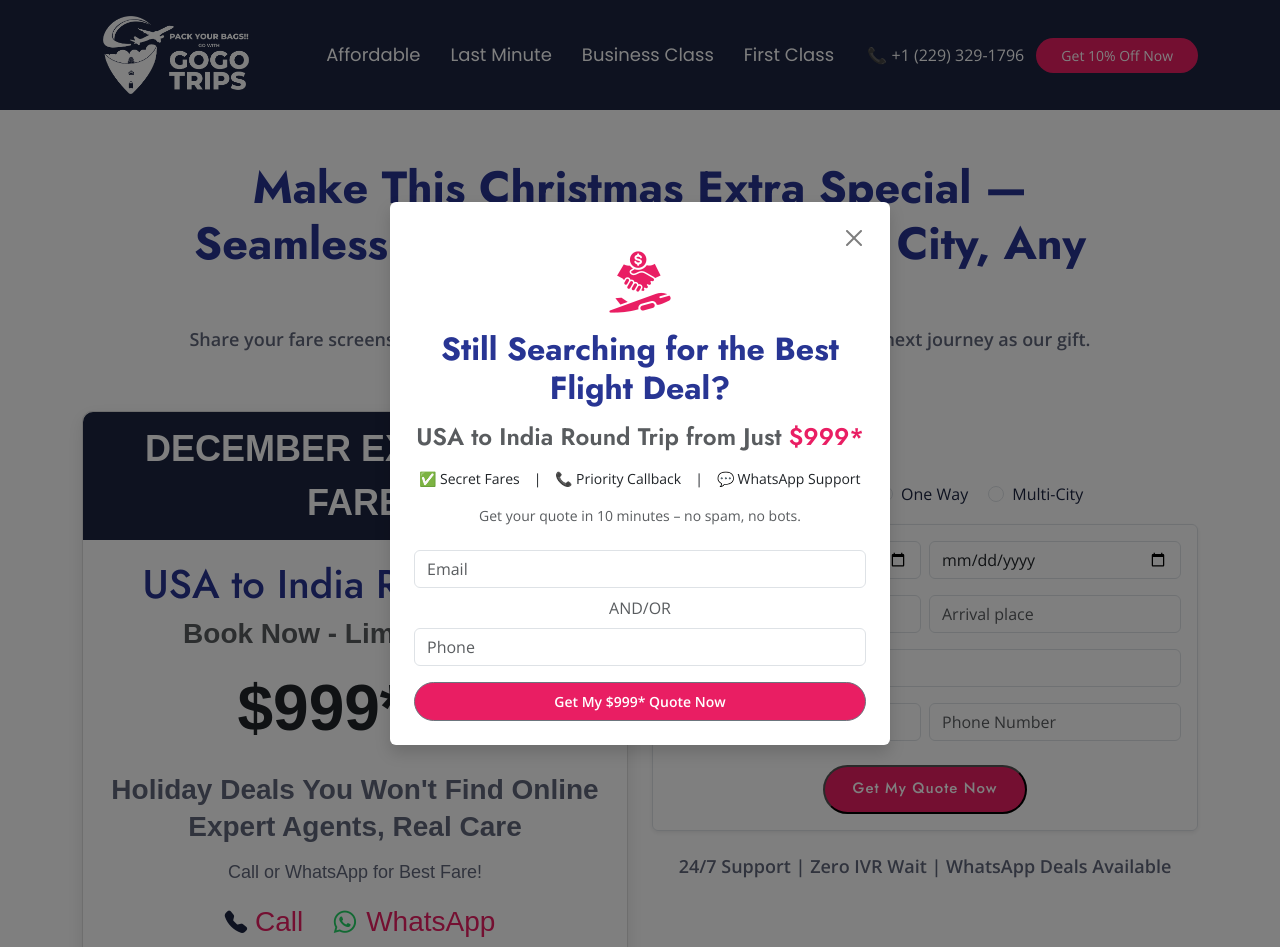
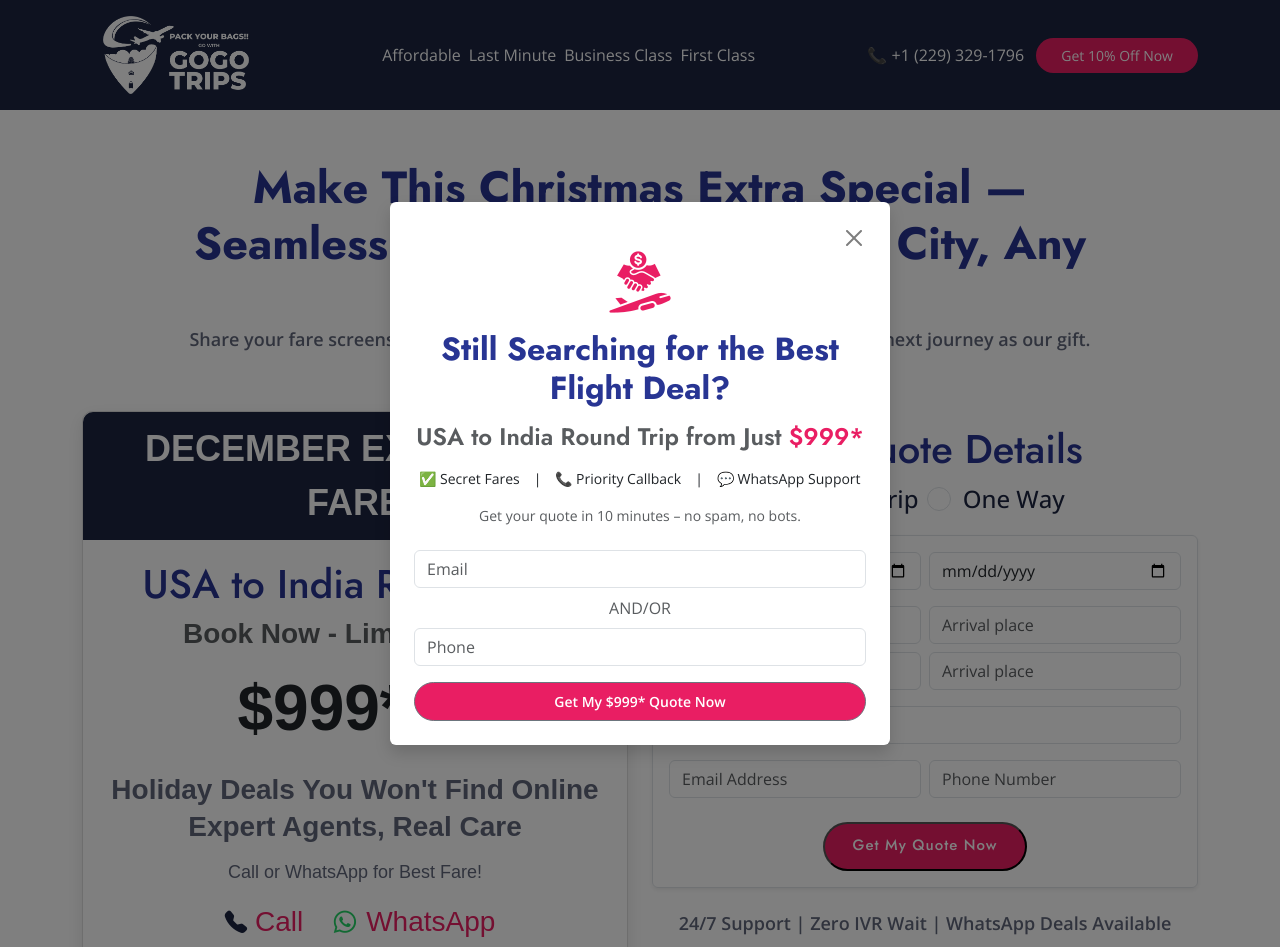
Before and after one commit to konnective/ggtrips, a PHP site: page / in a window 1280 px wide. Run offline with PHP 8.4, Linux system fonts and the light colour scheme; some libraries are stand-ins or nearby versions.

Commit message:
made hanges for ui

```diff
--- a/Go-GoTrip/index.php
+++ b/Go-GoTrip/index.php
@@ -67,7 +67,7 @@ function sendEmail($formData, $type) {
     if ($type === 'quote') {
       $body .= "<p><strong>Type:</strong> " . $type . "</p>";
         $body .= "<p><strong>Email:</strong> " . htmlspecialchars($formData['email']) . "</p>";
-        $body .= "<p><strong>Phone:</strong> " . htmlspecialchars($formData['phone']) . "</p>";
+        $body .= "<p><strong>Phone:</strong> +1" . htmlspecialchars($formData['phone']) . "</p>";
         $altBody .= "Email: " . $formData['email'] . "\nPhone: " . $formData['phone'] . "\n";
     }else if($type === 'subscribe'){
       $body .= "<p><strong>Type:</strong> " . $type . "</p>";
@@ -78,13 +78,13 @@ function sendEmail($formData, $type) {
        $body .= "<p><strong>Type:</strong> " . $type . "</p>";
        $body .= "<p><strong>Country:</strong> " . htmlspecialchars($formData['country']) . "</p>";
        $body .= "<p><strong>Email:</strong> " . htmlspecialchars($formData['email']) . "</p>";
-       $body .= "<p><strong>Phone:</strong> " . htmlspecialchars($formData['phone']) . "</p>";
+        $body .= "<p><strong>Phone:</strong> +1" . htmlspecialchars($formData['phone']) . "</p>";
        $altBody .= "Email: " . $formData['email'] . "\nPhone: " . $formData['phone'] . "\n";
     }else {
         $body .= "<p><strong>Trip Type:</strong> " . htmlspecialchars($type) . "</p>";
         $body .= "<p><strong>Name:</strong> " . htmlspecialchars($formData['full_name']) . "</p>";
         $body .= "<p><strong>Email:</strong> " . htmlspecialchars($formData['email']) . "</p>";
-        $body .= "<p><strong>Phone:</strong> " . htmlspecialchars($formData['phone']) . "</p>";
+        $body .= "<p><strong>Phone:</strong> +1" . htmlspecialchars($formData['phone']) . "</p>";
         $body .= "<p><strong>Departure Date:</strong> " . htmlspecialchars($formData['departure_date']) . "</p>";
         $body .= "<p><strong>Arrival Date:</strong> " . htmlspecialchars($formData['arrival_date']) . "</p>";
         $body .= "<p><strong>Departure Place:</strong> " . htmlspecialchars($formData['departure_place']) . "</p>";
@@ -159,9 +159,11 @@ if ($_SERVER["REQUEST_METHOD"] == "POST") {
     $formData['departure_place'] = trim(filter_input(INPUT_POST, 'departure_place', FILTER_SANITIZE_STRING));
     $formData['phone'] = trim(filter_input(INPUT_POST, 'phone', FILTER_SANITIZE_STRING));
 
-    if ($type === 'multi-trip') {
+    if ($type === 'round-trip') {
       $multiArrival = $_POST['arrival_place'] ?? [];
+      $multiArrival2 = $_POST['departure_place'] ?? [];
       $formData['arrival_place'] = implode(',', array_map('trim', array_filter($multiArrival, 'is_string')));
+      $formData['departure_place'] = implode(',', array_map('trim', array_filter($multiArrival2, 'is_string')));
     } else {
       $formData['arrival_place'] = trim(filter_input(INPUT_POST, 'arrival_place', FILTER_SANITIZE_STRING));
     }
@@ -171,7 +173,7 @@ if ($_SERVER["REQUEST_METHOD"] == "POST") {
   }
 
   if ($stmt->execute()) {
-    $toastr_message = "Record added successfully!";
+    $toastr_message = "Thank You For Visiting Us!";
     $toastr_type = "success";
 
     // Send email
@@ -288,10 +290,10 @@ $conn->close();
 
       <nav id="navmenu" class="navmenu mx-xl-auto">
         <ul>
-          <li><a href="#" class="">Affordable</a></li>
-          <li><a href="#">Last Minute</a></li>
-          <li><a href="#">Business Class</a></li>
-          <li><a href="#">First Class</a></li>
+          <li class="me-2"><span  class="text-white">Affordable</span></li>
+          <li class="me-2"><span class="text-white">Last Minute</span></li>
+          <li class="me-2"><span class="text-white">Business Class</span></li>
+          <li class="me-2"><span class="text-white">First Class</span></li>
           <!-- <li class="dropdown"><a href="#"><span>Dropdown</span> <i class="bi bi-chevron-down toggle-dropdown"></i></a>
             <ul>
               <li><a href="#">Dropdown 1</a></li>
@@ -312,7 +314,6 @@ $conn->close();
           </li> -->
 
         </ul>
-        <i class="mobile-nav-toggle d-xl-none bi bi-list"></i>
       </nav>
       <div class="order-2">
         <span class="text-white me-2 d-md-inline-block d-none">📞 +1 (229) 329-1796</span>
@@ -440,19 +441,22 @@ $conn->close();
           </div>
           <div class="col-lg-6 order-1 order-lg-2 hero-img" data-aos="zoom-out" data-aos-delay="200">
             <!-- Trip Type Selector -->
+             <div class="text-center">
+               <h2 class="mb-2 fs-1">Get Quote Details</h2>
+             </div>
             <div class="mb-3 text-center">
               <div class="form-check form-check-inline">
-                <input class="form-check-input" type="radio" name="trip_type" id="roundTrip" value="Round Trip" checked />
-                <label class="form-check-label" for="roundTrip">Round Trip</label>
+                <input class="form-check-input fs-4" type="radio" name="trip_type" id="roundTrip" value="Round Trip" checked />
+                <label class="form-check-label fw-medium fs-4" for="roundTrip">Round Trip</label>
               </div>
               <div class="form-check form-check-inline">
-                <input class="form-check-input" type="radio" name="trip_type" id="oneWay" value="One Way" />
-                <label class="form-check-label" for="oneWay">One Way</label>
+                <input class="form-check-input fs-4" type="radio" name="trip_type" id="oneWay" value="One Way" />
+                <label class="form-check-label fw-medium fs-4" for="oneWay">One Way</label>
               </div>
-              <div class="form-check form-check-inline">
+              <!-- <div class="form-check form-check-inline">
                 <input class="form-check-input" type="radio" name="trip_type" id="multiCity" value="Multi-City" />
                 <label class="form-check-label" for="multiCity">Multi-City</label>
-              </div>
+              </div> -->
             </div>
 
             <!-- Round Trip Form -->
@@ -471,10 +475,16 @@ $conn->close();
                 <!-- Route 1 & 2 -->
                 <div class="row g-2 mb-3">
                   <div class="col-md-6">
-                    <input type="text" name="departure_place" placeholder="Departure place" class="form-control" required />
+                    <input type="text" name="departure_place[]" placeholder="Departure place" class="form-control" required />
                   </div>
                   <div class="col-md-6">
-                    <input type="text" name="arrival_place" placeholder="Arrival place" class="form-control" required />
+                    <input type="text" name="arrival_place[]" placeholder="Arrival place" class="form-control" required />
+                  </div>
+                  <div class="col-md-6">
+                    <input type="text" name="departure_place[]" placeholder="Departure place" class="form-control" required />
+                  </div>
+                  <div class="col-md-6">
+                    <input type="text" name="arrival_place[]" placeholder="Arrival place" class="form-control" required />
                   </div>
                 </div>
                 <!-- Traveler Info -->
@@ -536,47 +546,7 @@ $conn->close();
             </div>
 
             <!-- Multi-City Form -->
-            <div id="multiCityForm" style="display: none;">
-              <form action="<?php echo htmlspecialchars($_SERVER['PHP_SELF']); ?>" method="POST" class="p-3 border rounded shadow-sm">
-                <input name="type" class="form-control" value="multi-trip" hidden />
-                <!-- Travel Dates (no return date needed) -->
-                <div class="row g-2 mb-3">
-                  <div class="col-md-6">
-                    <input type="date" name="departure_date" class="form-control" required />
-                  </div>
-                  <div class="col-md-6">
-                    <input type="date" name="arrival_date" class="form-control" required />
-                  </div>
-                </div>
-                <!-- Multi Route -->
-                <div class="row g-2 mb-3" id="skills-container">
-                  <div class="col-md-6">
-                    <input type="text" name="departure_place" placeholder="Departure place" class="form-control" required />
-                  </div>
-                  <div id="skill-item" class="col-md-6" data-index="0">
-                    <input type="text" name="arrival_place[]" placeholder="Arrival place" class="form-control skill-input" required />
-                  </div>
-                </div>
-                <div class="col-md-6">
-                  <button type="button" id="add-more" class="btn btn-primary mt-2">Add More</button>
-                </div>
-                <!-- Traveler Info -->
-                <div class="row g-2 mb-3">
-                  <div class="col-md-12">
-                    <input type="text" class="form-control mb-2" name="full_name" placeholder="Full Name" required />
-                  </div>
-                  <div class="col-md-6">
-                    <input type="email" class="form-control mb-2" name="email" placeholder="Email Address" required />
-                  </div>
-                  <div class="col-md-6">
-                    <input type="tel" class="form-control" name="phone" placeholder="Phone Number" required />
-                  </div>
-                </div>
-                <div class="text-center">
-                  <button type="submit" class="btn-get-started">Get My Quote Now</button>
-                </div>
-              </form>
-            </div>
+
 
             <div class="mt-4 text-sm text-center">
               <p>24/7 Support | Zero IVR Wait | WhatsApp Deals Available</p>
@@ -1047,7 +1017,7 @@ $conn->close();
             <div class="faq-container">
 
               <div class="faq-item faq-active" data-aos="fade-up" data-aos-delay="200">
-                <i class="faq-icon bi bi-question-circle"></i>
+                <i class="faq-icon bi bi-arrow-right-circle"></i>
                 <h3>Why book with GoGoTrips instead of online?</h3>
                 <div class="faq-content">
                   <p>We offer unpublished fares, real human support (no bots), and custom itineraries you won’t find on
@@ -1057,7 +1027,7 @@ $conn->close();
               </div><!-- End Faq item-->
 
               <div class="faq-item" data-aos="fade-up" data-aos-delay="300">
-                <i class="faq-icon bi bi-question-circle"></i>
+                <i class="faq-icon bi bi-arrow-right-circle"></i>
                 <h3>Can I book via WhatsApp or phone?</h3>
                 <div class="faq-content">
                   <p>Yes! Simply call or message us with your trip details. We’ll send your quote in minutes—no forms,no
@@ -1067,7 +1037,7 @@ $conn->close();
               </div><!-- End Faq item-->
 
               <div class="faq-item" data-aos="fade-up" data-aos-delay="400">
-                <i class="faq-icon bi bi-question-circle"></i>
+                <i class="faq-icon bi bi-arrow-right-circle"></i>
                 <h3>What’s your cancellation and refund policy?</h3>
                 <div class="faq-content">
                   <p>We assist with cancellations, changes, refunds, and airline credit. Our team is available 24/7 to
@@ -1077,7 +1047,7 @@ $conn->close();
               </div><!-- End Faq item-->
 
               <div class="faq-item" data-aos="fade-up" data-aos-delay="500">
-                <i class="faq-icon bi bi-question-circle"></i>
+                <i class="faq-icon bi bi-arrow-right-circle"></i>
                 <h3>Do you offer a price match if I find a better deal?</h3>
                 <div class="faq-content">
                   <p>Yes. Send us a screenshot—we’ll match or beat most online prices, with better service included.</p>
@@ -1086,7 +1056,7 @@ $conn->close();
               </div><!-- End Faq item-->
 
               <div class="faq-item" data-aos="fade-up" data-aos-delay="600">
-                <i class="faq-icon bi bi-question-circle"></i>
+                <i class="faq-icon bi bi-arrow-right-circle"></i>
                 <h3>Do you help with wheelchairs or other special needs?</h3>
                 <div class="faq-content">
                   <p>Absolutely. We handle wheelchair service, meal requests, medical support, and more—just let us know
@@ -1096,7 +1066,7 @@ $conn->close();
               </div><!-- End Faq item-->
 
               <div class="faq-item" data-aos="fade-up" data-aos-delay="600">
-                <i class="faq-icon bi bi-question-circle"></i>
+                <i class="faq-icon bi bi-arrow-right-circle"></i>
                 <h3>What documents do I need to travel to India?</h3>
                 <div class="faq-content">
                   <p>You’ll need a valid passport and an Indian visa or OCI card. We’ll guide you through the latest
@@ -1297,6 +1267,23 @@ $conn->close();
   <script src="https://cdnjs.cloudflare.com/ajax/libs/toastr.js/latest/toastr.min.js"></script>
   <script src="https://cdn.jsdelivr.net/npm/sweetalert2@11"></script>
   <script>
+
+    // Get today's date in YYYY-MM-DD format
+    const today = new Date().toISOString().split('T')[0];
+
+    // Select inputs using name attribute
+    const departureInput = document.querySelector('input[name="arrival_date"]');
+    const arrivalInput = document.querySelector('input[name="departure_date"]');
+
+
+    // Set min attribute for arrival to today
+    arrivalInput.setAttribute('min', today);
+
+    // Update departure min date based on arrival date
+    arrivalInput.addEventListener('change', function() {
+        departureInput.setAttribute('min', arrivalInput.value);
+    });
+    console.log(arrivalInput);
     let modalShown = false;
 
     window.addEventListener('scroll', function() {
```
